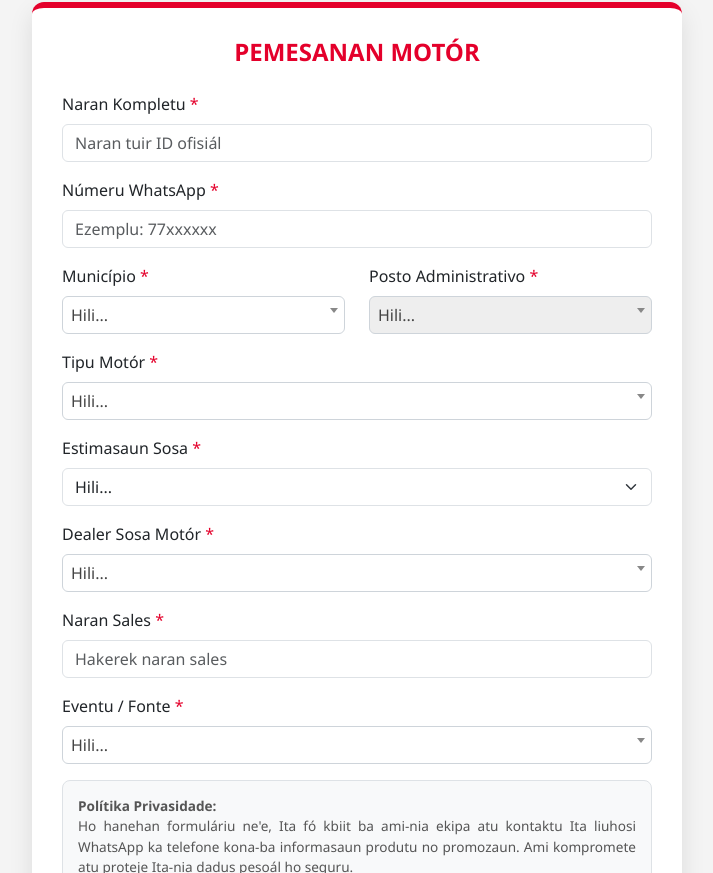
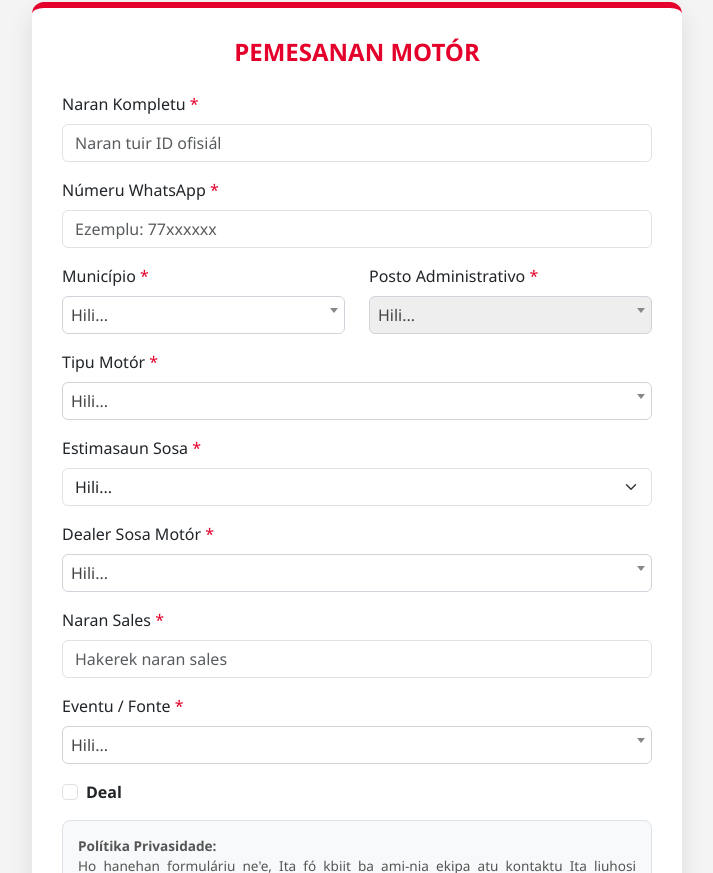
Before and after one commit to mpmhondajatim-cmd/LeadsTimorLeste, a plain HTML site: page index.html in a window 1280 px wide. Shown: the part 79-952 px from the top of the page, without its empty margins (283-996 px from the left). Drawn offline with nearby package versions, Linux system fonts and the light colour scheme; no server answers.

Commit message:
Update index.html

```diff
--- a/index.html
+++ b/index.html
@@ -92,6 +92,13 @@
       </select>
     </div>
 
+    <div class="form-check mb-3">
+      <input class="form-check-input" type="checkbox" name="isDeal" id="isDeal">
+      <label class="form-check-label fw-bold" for="isDeal">
+        Deal
+      </label>
+    </div>
+
     <div class="privacy-box mb-3">
       <strong>Polítika Privasidade:</strong><br>
       Ho hanehan formuláriu ne'e, Ita fó kbiit ba ami-nia ekipa atu kontaktu Ita liuhosi WhatsApp ka telefone kona-ba informasaun produtu no promozaun. Ami kompromete atu proteje Ita-nia dadus pesoál ho seguru.
@@ -161,7 +168,10 @@
   $('#leadForm').on('submit', async function(e) {
     e.preventDefault();
     $('#loader').css('display', 'flex');
+
     const formData = Object.fromEntries(new FormData(this));
+    // Logika tambahan untuk menangkap status checkbox Deal (TRUE/FALSE)
+    formData.isDeal = $('#isDeal').is(':checked') ? "Deal" : "No Deal";
 
     try {
       await fetch(SCRIPT_URL, { method: 'POST', mode: 'no-cors', body: JSON.stringify(formData) });
@@ -171,7 +181,7 @@
       validateForm();
     } catch (e) { alert("Error haruka dadus."); }
     finally { $('#loader').hide(); }
-  });
+});
 </script>
 </body>
 </html>
```
